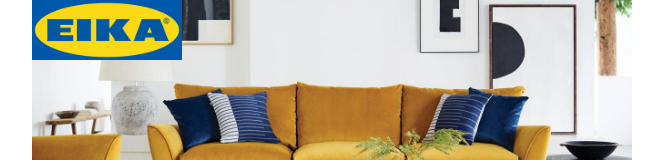
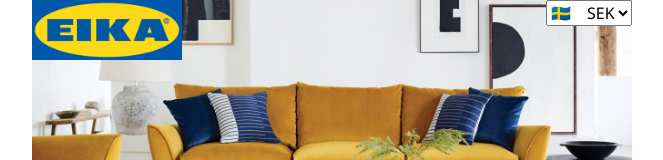
Before and after one commit to DizdarArmin/shopping-list, a React (Create React App) app: page / in a window 1280 px wide. Shown: the top 160 px of the page, without its empty margins (308-971 px from the left). Built offline with nearby package versions, Linux system fonts and the light colour scheme.

Commit message:
0 or negative number fix and currency experiment

```diff
--- a/src/App.css
+++ b/src/App.css
@@ -20,6 +20,15 @@
 }
 .container-fluid {
   max-width: 600px !important;
+}
+.currency-select:active,
+.currency-select:focus {
+  outline: none;
+}
+.currency-select {
+  position: absolute;
+  top: 0;
+  right: 0;
 }
 
 .text-center {
--- /dev/null
+++ b/src/components/Currency.jsx
@@ -0,0 +1,38 @@
+import { useState, useEffect } from "react";
+import { loadCurrency, saveCurrency } from "../services/currency";
+
+export const load = () => {
+  const data = localStorage.getItem("currency");
+  const parsedData = JSON.parse(data) ?? "SEK";
+  return parsedData.toString();
+};
+
+export default function Currency() {
+  const [currency, setCurrency] = useState("SEK");
+
+  const changeCurrency = (e) => {
+    setCurrency(e.target.value);
+    saveCurrency(currency);
+  };
+
+  useEffect(() => {
+    setCurrency(loadCurrency());
+  }, []);
+
+  useEffect(() => {
+    saveCurrency(currency);
+  }, [, currency]);
+
+  return (
+    <select
+      className="currency-select"
+      value={currency}
+      onChange={(e) => changeCurrency(e)}
+    >
+      <option value="SEK">🇸🇪&emsp;SEK</option>
+      <option value="EUR">🇪🇺&emsp;€</option>
+      <option value="GBP">🇬🇧&emsp;£</option>
+      <option value="USD">🇺🇸&emsp;$</option>
+    </select>
+  );
+}
--- a/src/components/Header.jsx
+++ b/src/components/Header.jsx
@@ -1,11 +1,14 @@
 import hero from "../assets/velvet-hero.jpg";
 import logo from "../assets/logo.png";
+import Currency from "../components/Currency";
+import "../App.css";
 
 export default function Header() {
   return (
     <div className="images">
       <img className="img img-fluid" src={hero} alt="hero" />
       <img className="logo img img-fluid" src={logo} alt="logo" />
+      <Currency />
     </div>
   );
 }
--- a/src/components/Modal.jsx
+++ b/src/components/Modal.jsx
@@ -1,6 +1,7 @@
 import "../App.css";
 import { useRecoilState } from "recoil";
 import { listState } from "../store/list";
+import { loadCurrency, saveCurrency } from "../services/currency";
 
 import React, { useState, useEffect } from "react";
 
@@ -9,6 +10,7 @@ export default function Modal({ closeModal }) {
   const [price, setPrice] = useState("");
   const [isButtonDisabled, setButton] = useState(true);
   const [list, setList] = useRecoilState(listState);
+  const [placeholder, setPlaceholder] = useState(loadCurrency().toString());
 
   const addHandler = () => {
     setList((prev) => {
@@ -30,10 +32,13 @@ export default function Modal({ closeModal }) {
   };
 
   useEffect(() => {
-    if (name !== "" && price !== "") {
+    let priceToInt = parseInt(price);
+    if ((name === "") | (price === "")) {
+      setButton(true);
+    } else if (priceToInt <= 0) {
+      setButton(true);
+    } else {
       setButton(false);
-    } else {
-      setButton(true);
     }
   }, [name, price]);
 
@@ -64,7 +69,7 @@ export default function Modal({ closeModal }) {
                 value={price}
                 onChange={(event) => setPrice(event.target.value)}
                 type="number"
-                placeholder="750 SEK"
+                placeholder={"79.99 " + placeholder}
               />
             </div>
           </div>
--- a/src/components/Task.jsx
+++ b/src/components/Task.jsx
@@ -1,20 +1,22 @@
-import '../css/task.css';
+import "../css/task.css";
+import { loadCurrency } from "../services/currency";
 // 1. Consistency. Here you use export default to make the export a single line, but on App.js you do the export at the end.
 // I do prefer this style as a single line, but do the same in App.js
-export default function Task({item, handler}){
+export default function Task({ item, handler }) {
+  const { id, name, price, isFinished } = item;
 
-    const {id, name, price, isFinished } = item;
-
-    return(
-        <div className="card form-check d-flex justify-content-between row ">
-
-            <input  className="col-12 form-check-input"
-                    type="checkbox"
-                    onChange={() => handler(id)}
-                    defaultChecked={isFinished}></input>
-                <label className="col text-left label form-check-label">{name}</label>
-                <label className="col text-right font-weight-bold label form-check-label">{price} SEK</label>
-        </div>
-
-    )
+  return (
+    <div className="card form-check d-flex justify-content-between row ">
+      <input
+        className="col-12 form-check-input"
+        type="checkbox"
+        onChange={() => handler(id)}
+        defaultChecked={isFinished}
+      ></input>
+      <label className="col text-left label form-check-label">{name}</label>
+      <label className="col text-right font-weight-bold label form-check-label">
+        {price} {loadCurrency()}
+      </label>
+    </div>
+  );
 }
--- a/src/screens/ShoppingList.jsx
+++ b/src/screens/ShoppingList.jsx
@@ -1,6 +1,6 @@
 import TaskList from "../components/TaskList";
 import Filters from "../components/Filters";
-import { useState, useEffect } from "react";
+import { useState } from "react";
 import { listState } from "../store/list";
 import { useRecoilState } from "recoil";
 
--- /dev/null
+++ b/src/services/currency.js
@@ -0,0 +1,9 @@
+export function loadCurrency() {
+        const data = localStorage.getItem("currency");
+        const parsedData = JSON.parse(data) ?? "SEK";
+        return parsedData;
+      }
+
+export function saveCurrency(item) {
+        localStorage.setItem("currency", JSON.stringify(item));
+      }
```
Also changed, not shown: src/store/list.jsx (+4 -4 lines).
